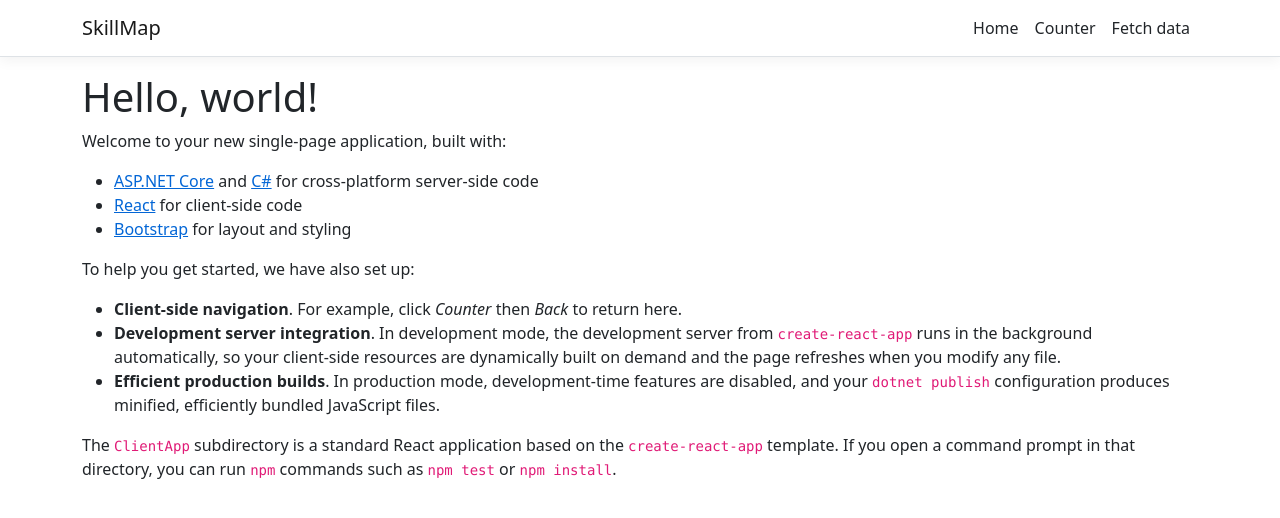
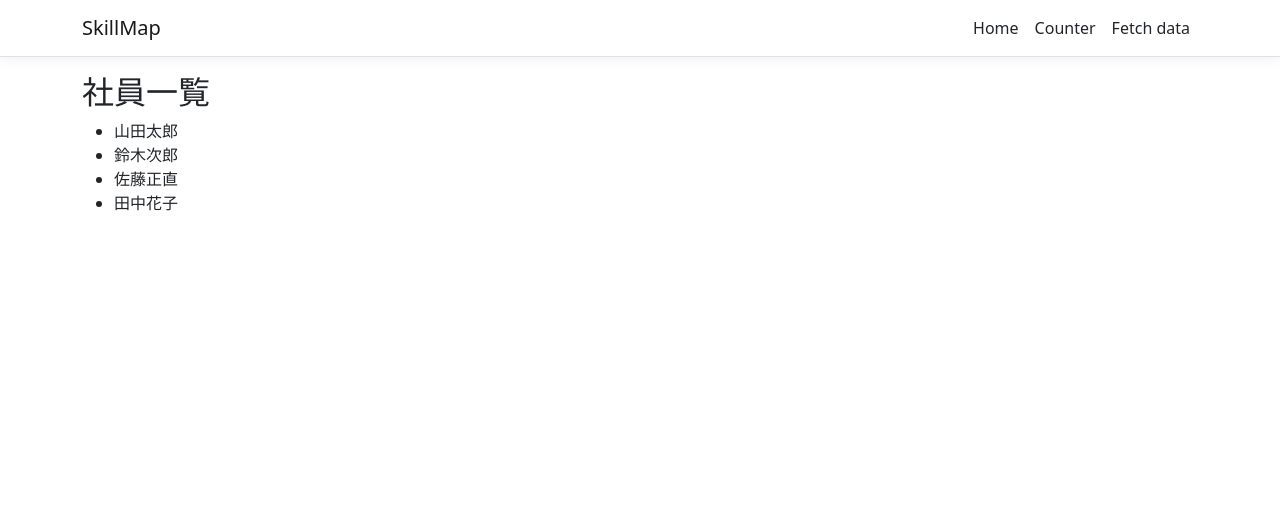
Before and after one commit to MasanaoSato123/SkillMap, a React (Create React App) app in the folder ClientApp/: page / in a window 1280 px wide. Shown: the top 518 px of the page. Built offline with nearby package versions, Linux system fonts and the light colour scheme.

Commit message:
Home.jsにSkillmapを記載していく。 社員名をクリックすると、選択された社員のスキル情報に基づいてレーダーチャートが表示される。

```diff
--- a/ClientApp/src/components/Home.js
+++ b/ClientApp/src/components/Home.js
@@ -1,26 +1,122 @@
-import React, { Component } from 'react';
+import React, { useState } from 'react';
+import ApexCharts from 'react-apexcharts';
 
-export class Home extends Component {
-  static displayName = Home.name;
+const employeeData = [
+    {
+        id: 1,
+        name: '山田太郎',
+        age: 30,
+        department: '営業',
+        skills: { java: 3, 'C#': 5, PHP: 2, クラウド: 1, DB: 5 }
+    },
+    {
+        id: 2,
+        name: '鈴木次郎',
+        age: 25,
+        department: '総務',
+        skills: { java: 1, 'C#': 3, PHP: 4, クラウド: 4, DB: 2 }
+    },
+    {
+        id: 3,
+        name: '佐藤正直',
+        age: 24,
+        department: '技術',
+        skills: { java: 2, 'C#': 4, PHP: 5, クラウド: 5, DB: 2 }
+    },
+    {
+        id: 4,
+        name: '田中花子',
+        age: 28,
+        department: '技術',
+        skills: { java: 5, 'C#': 5, PHP: 1, クラウド: 0, DB: 0 }
+    }
+];
 
-  render() {
+const Home = () => {
+    const [selectedEmployee, setSelectedEmployee] = useState(null);
+    const [chartOptions, setChartOptions] = useState({
+        chart: {
+            type: 'radar',
+        },
+        xaxis: {
+            categories: ['Java', 'C#', 'PHP', 'クラウド', 'DB'],
+        },
+        yaxis: {
+            min: 0,
+            max: 5,
+            tickAmount: 5,
+        },
+    });
+    const [chartSeries, setChartSeries] = useState([]);
+
+    const handleSelectEmployee = (employee) => {
+        const newChartSeries = [
+            {
+                name: '5:得意~0:不得意',
+                data: Object.values(employee.skills),
+            },
+        ];
+        const newChartOptions = {
+            ...chartOptions,
+            xaxis: {
+                categories: ['Java', 'C#', 'PHP', 'クラウド', 'DB'],
+            },
+            yaxis: {
+                min: 0,
+                max: 5,
+                tickAmount: 5,
+            },
+        };
+
+        setSelectedEmployee(employee);
+        setChartSeries(newChartSeries);
+        setChartOptions(newChartOptions);
+    };
+
+    const handleClosePopup = () => {
+        setSelectedEmployee(null);
+        setChartSeries([]);
+        setChartOptions({
+            chart: {
+                type: 'radar',
+            },
+            xaxis: {
+                categories: ['Java', 'C#', 'PHP', 'クラウド', 'DB'],
+            },
+            yaxis: {
+                min: 0,
+                max: 5,
+                tickAmount: 5,
+            },
+        });
+    };
+
     return (
-      <div>
-        <h1>Hello, world!</h1>
-        <p>Welcome to your new single-page application, built with:</p>
-        <ul>
-          <li><a href='https://get.asp.net/'>ASP.NET Core</a> and <a href='https://msdn.microsoft.com/en-us/library/67ef8sbd.aspx'>C#</a> for cross-platform server-side code</li>
-          <li><a href='https://facebook.github.io/react/'>React</a> for client-side code</li>
-          <li><a href='http://getbootstrap.com/'>Bootstrap</a> for layout and styling</li>
-        </ul>
-        <p>To help you get started, we have also set up:</p>
-        <ul>
-          <li><strong>Client-side navigation</strong>. For example, click <em>Counter</em> then <em>Back</em> to return here.</li>
-          <li><strong>Development server integration</strong>. In development mode, the development server from <code>create-react-app</code> runs in the background automatically, so your client-side resources are dynamically built on demand and the page refreshes when you modify any file.</li>
-          <li><strong>Efficient production builds</strong>. In production mode, development-time features are disabled, and your <code>dotnet publish</code> configuration produces minified, efficiently bundled JavaScript files.</li>
-        </ul>
-        <p>The <code>ClientApp</code> subdirectory is a standard React application based on the <code>create-react-app</code> template. If you open a command prompt in that directory, you can run <code>npm</code> commands such as <code>npm test</code> or <code>npm install</code>.</p>
-      </div>
+        <div>
+            <h2>社員一覧</h2>
+            <ul>
+                {employeeData.map((employee) => (
+                    <li key={employee.id} onClick={() => handleSelectEmployee(employee)}>
+                        {employee.name}
+                    </li>
+                ))}
+            </ul>
+            {selectedEmployee && (
+                <div className="popup">
+                    <div className="popup-content">
+                        <h3>{selectedEmployee.name}</h3>
+                        <p>年齢：{selectedEmployee.age}</p>
+                        <p>部署：{selectedEmployee.department}</p>
+                        <button onClick={handleClosePopup}>閉じる</button>
+                        <div>
+                            <ApexCharts options={chartOptions} series={chartSeries} type="radar" height={350} />
+                        </div>
+                    </div>
+                </div>
+            )}
+        </div>
     );
-  }
-}
+};
+
+
+export { Home };
```
